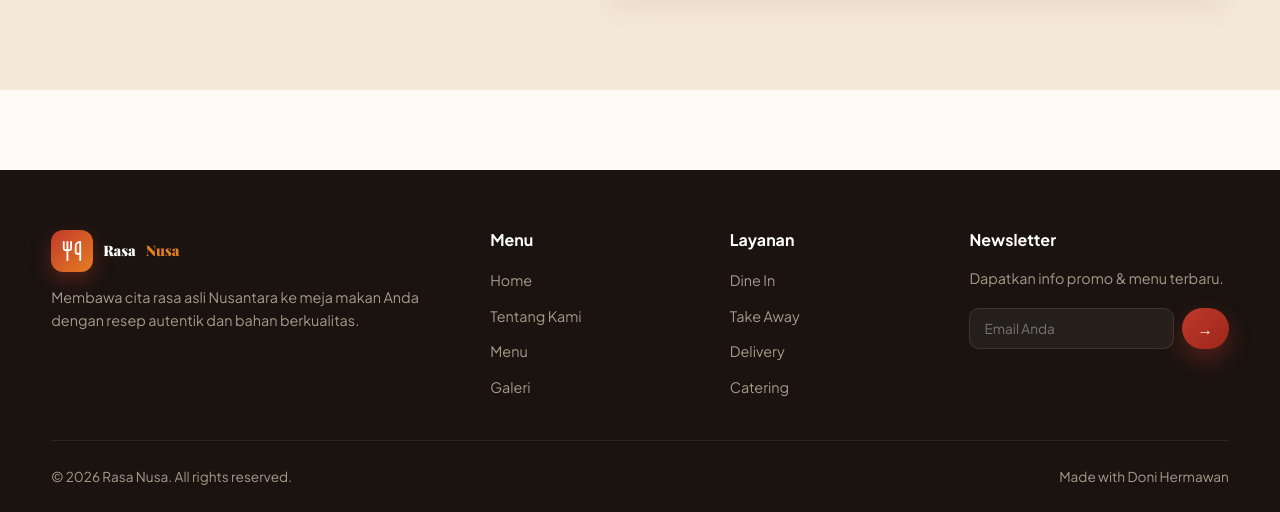
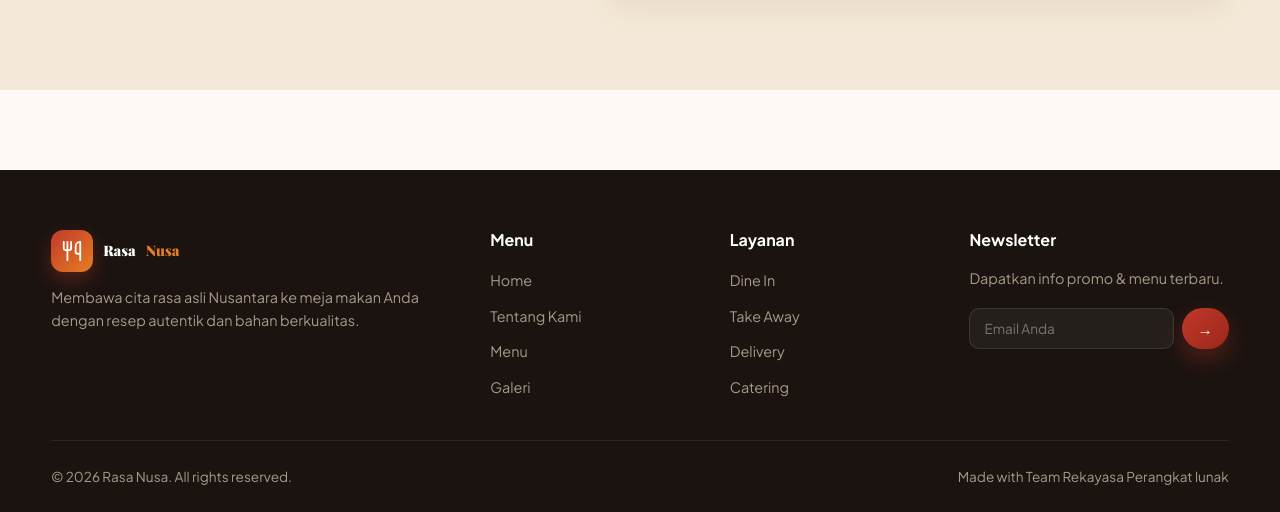
Before and after one commit to donihermawan18-blip/rasanusa_umkm, a plain HTML site: page index.html in a window 1280 px wide. Shown: the part 5649-6161 px from the top of the page. Drawn offline with nearby package versions, Linux system fonts and the light colour scheme.

Commit message:
Update index.html

```diff
--- a/index.html
+++ b/index.html
@@ -702,7 +702,7 @@ footer{background:#1a1310;color:#e6d8cc;padding:60px 0 25px;margin-top:80px}
     </div>
     <div class="foot-bottom">
       <div>© 2026 Rasa Nusa. All rights reserved.</div>
-      <div>Made with Doni Hermawan</div>
+      <div>Made with Team Rekayasa Perangkat lunak</div>
     </div>
   </div>
 </footer>
```
